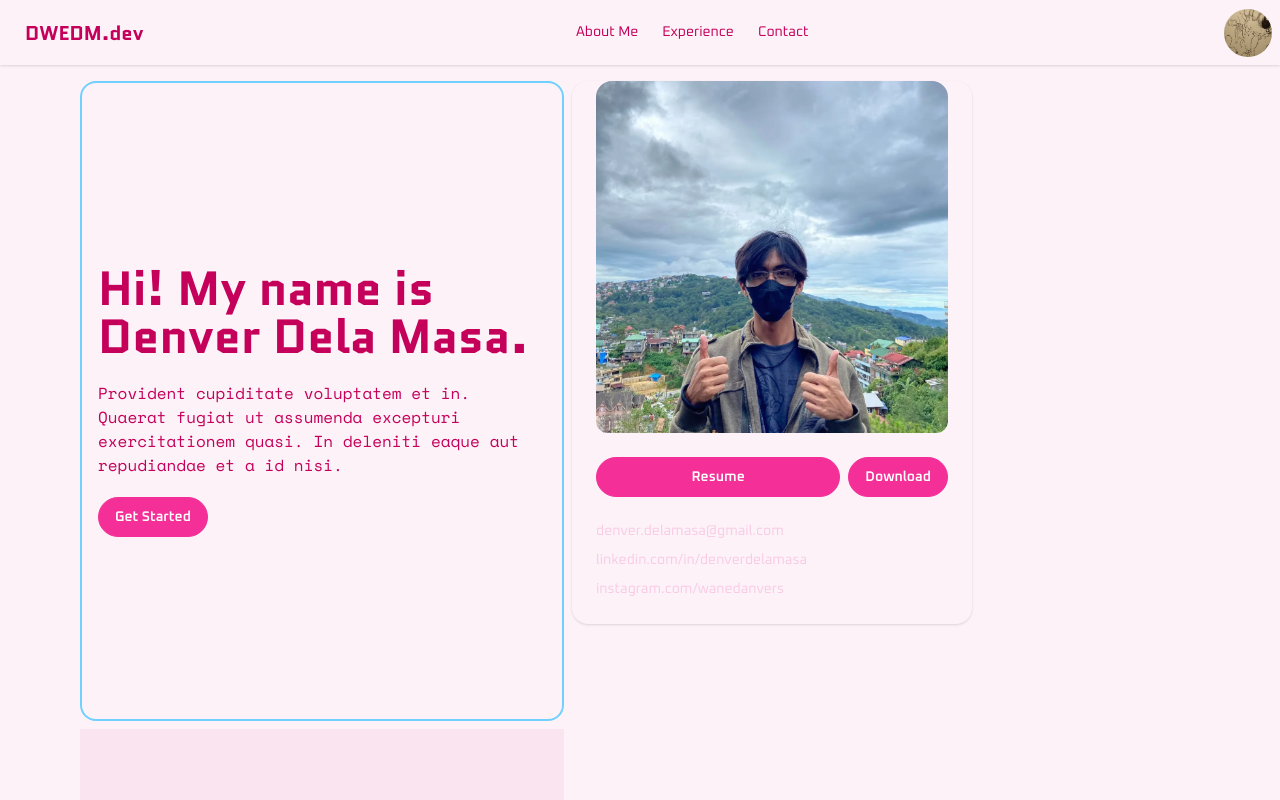
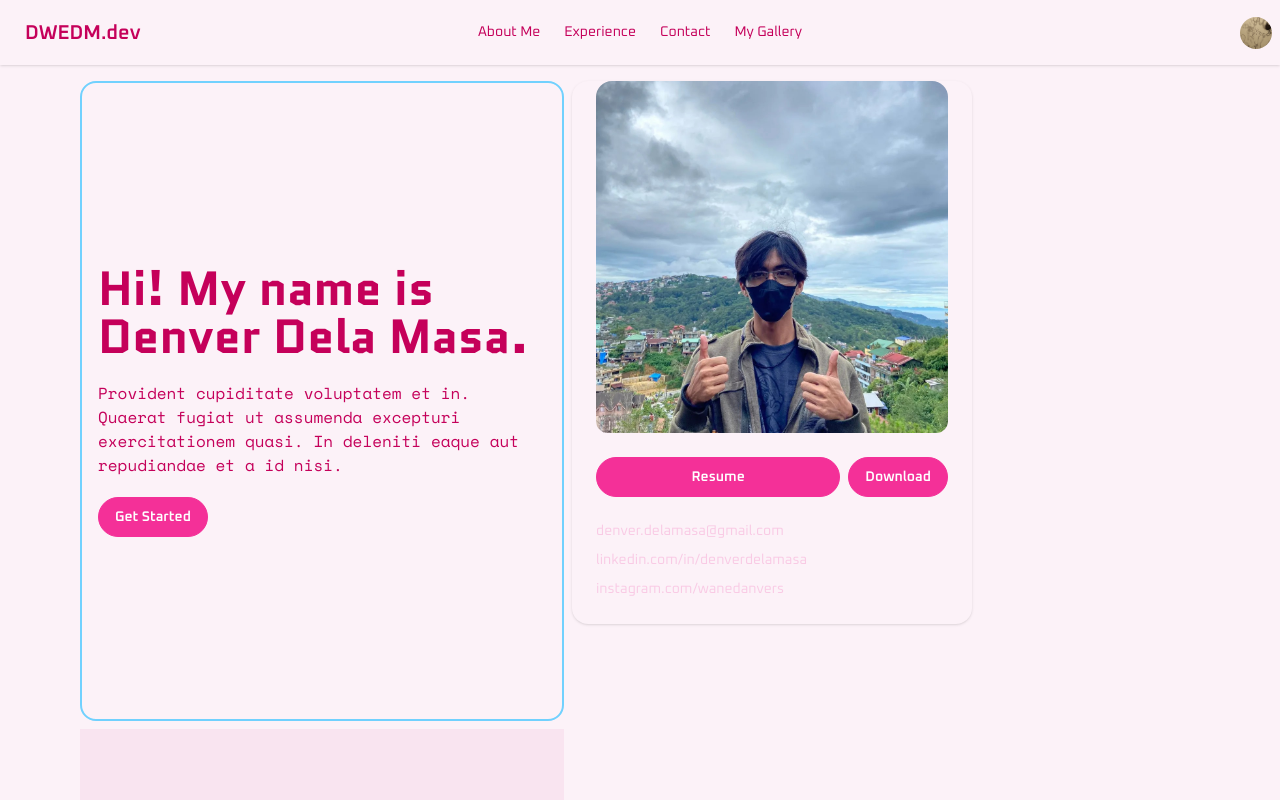
Before and after one commit to DWEDM/portfolio-react, a React (Vite) app: page / in a window 1280 px wide. Shown: the top 800 px of the page. Built offline with nearby package versions, Linux system fonts and the light colour scheme.

Commit message:
Smooth scroll, Minor tweaks on Navbar's responsiveness

```diff
--- a/src/App.jsx
+++ b/src/App.jsx
@@ -5,7 +5,7 @@
 import About from './components/About';
 import Experience from './components/Experience';
 import Contact from './components/Contact';
-import Collage from './components/Collage';
+import Collage from './components/Gallery';
 import Footer from './components/Footer';
 import ProfileCard from './components/ProfileCard';
 
--- a/src/components/About.jsx
+++ b/src/components/About.jsx
@@ -3,7 +3,7 @@
 const About = () => {
   return (
     <>
-    <div className="hero bg-base-200 min-h-screen">
+    <div id="About" className="hero bg-base-200 min-h-screen">
       <div className="hero-content text-left">
         <div className="max-w-md">
           <h1 className="text-5xl font-bold">Hello there</h1>
--- a/src/components/Contact.jsx
+++ b/src/components/Contact.jsx
@@ -3,7 +3,7 @@
 const Contact = () => {
   return (
     <>
-      <section className="min-h-screen bg-base-100 flex items-center justify-center px-4">
+      <section id="Contact" className="min-h-screen bg-base-100 flex items-center justify-center px-4">
         <div className="max-w-6xl w-full grid grid-cols-1 md:grid-cols-2 gap-8">
 
           {/* Left Info Panel */}
--- a/src/components/Experience.jsx
+++ b/src/components/Experience.jsx
@@ -3,7 +3,7 @@
 const Experience = () => {
   return (
     <>
-      <div className="hero bg-base-300 min-h-screen">
+      <div id="Experience" className="hero bg-base-300 min-h-screen">
         <div className="hero-content flex-col lg:flex-row-reverse">
           <div className="max-w-md">
             <h1 className="text-5xl font-bold">Box Office News!</h1>
--- a/src/components/Collage.jsx
+++ b/src/components/Gallery.jsx
@@ -3,7 +3,7 @@
 const Collage = () => {
   return (
     <>
-      <div className="grid grid-cols-2 md:grid-cols-3 gap-4">
+      <div id="Gallery" className="grid grid-cols-2 md:grid-cols-3 gap-4">
         <div className="card shadow-md">
           <figure><img src="https://flowbite.s3.amazonaws.com/docs/gallery/square/image.jpg" alt="" className="rounded-lg" /></figure>
         </div>
--- a/src/components/Navbar.jsx
+++ b/src/components/Navbar.jsx
@@ -4,24 +4,45 @@
 const Navbar = () => {
   return (
     <>
-      <div className="navbar bg-base-100 shadow-sm justify-between">
-        <div className="flex-none">
-          <h6 className="btn btn-ghost text-xl" href="#">DWEDM.dev</h6>
-        </div>
-        <div className="flex-1 flex justify-center">
-          <ul className="menu menu-horizontal px-1">
-            <li><a href="#about">About Me</a></li>
-            <li><a href="#experience">Experience</a></li>
-            <li><a href="#contact">Contact</a></li>
+    <div className="navbar bg-base-100 shadow-sm">
+      <div className="navbar-start">
+        <div className="dropdown">
+          <div tabIndex={0} role="button" className="btn btn-ghost lg:hidden">
+            <svg xmlns="http://www.w3.org/2000/svg" className="h-5 w-5" fill="none" viewBox="0 0 24 24" stroke="currentColor"> <path strokeLinecap="round" strokeLinejoin="round" strokeWidth="2" d="M4 6h16M4 12h8m-8 6h16" /> </svg>
+          </div>
+          <ul
+            tabIndex={0}
+            className="menu menu-sm dropdown-content bg-base-100 rounded-box z-1 mt-3 w-52 p-2 shadow">
+            <li><a>Item 1</a></li>
+            <li>
+              <a>Parent</a>
+              <ul className="p-2">
+                <li><a>Submenu 1</a></li>
+                <li><a>Submenu 2</a></li>
+              </ul>
+            </li>
+            <li><a>Item 3</a></li>
           </ul>
         </div>
-        <div className="w-12 rounded-full overflow-hidden">
+        <a className="btn btn-ghost text-xl">DWEDM.dev</a>
+      </div>
+      <div className="navbar-center hidden lg:flex">
+        <ul className="menu menu-horizontal px-1">
+            <li><a href="#About">About Me</a></li>
+            <li><a href="#Experience">Experience</a></li>
+            <li><a href="#Contact">Contact</a></li>
+            <li><a href="#Gallery">My Gallery</a></li>
+        </ul>
+      </div>
+      <div className="navbar-end">
+        <div className="w-8 rounded-full overflow-hidden">
           <img
             alt="Avatar"
             src={avatarImg}
           />
         </div>
       </div>
+    </div>
     </>
   );
 };
--- a/src/index.css
+++ b/src/index.css
@@ -15,3 +15,7 @@
 a, li, button {
   font-family: 'Oxanium', sans-serif;
 }
+
+html {
+  scroll-behavior: smooth;
+}
```
